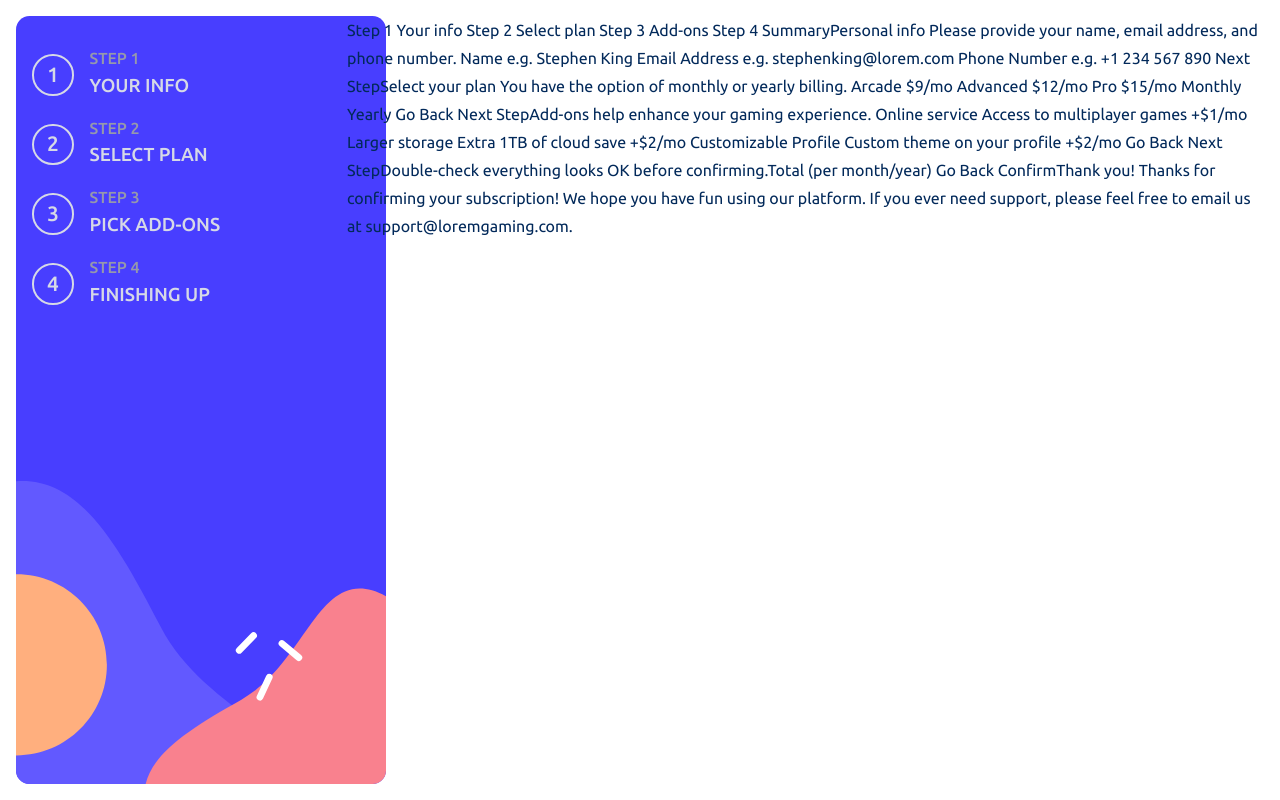
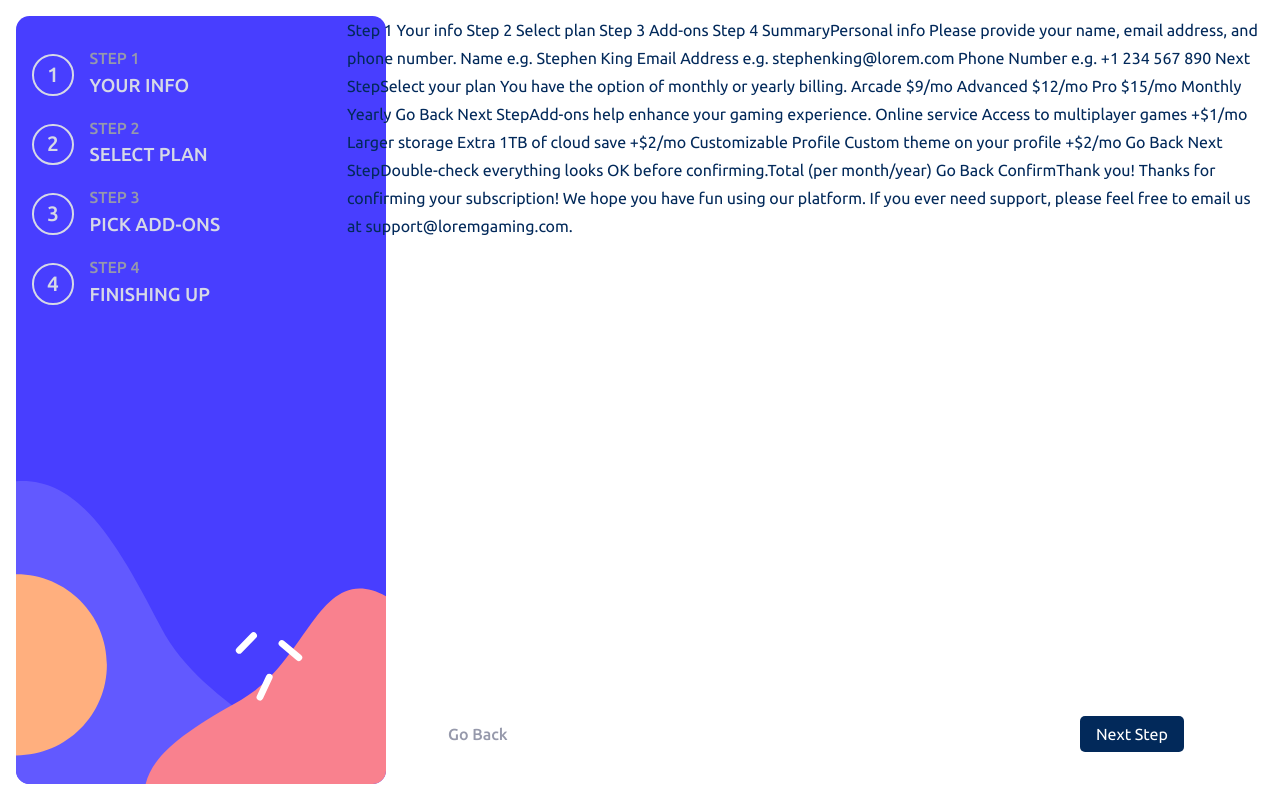
Before and after one commit to Fasunle/multi-step-form-challenge, a React (Vite) app: page / in a window 1280 px wide. Built offline with nearby package versions, Linux system fonts and the light colour scheme.

Commit message:
feat: step navigation buttons

```diff
--- a/src/App.tsx
+++ b/src/App.tsx
@@ -77,6 +77,10 @@ const App = () => {
         using our platform. If you ever need support, please feel free to email
         us at support@loremgaming.com.
         {/* Step 5 end  */}
+        <div className='controls'>
+          <button className='btn btn--prev-page'>Go Back</button>
+          <button className='btn btn--next-page'>Next Step</button>
+        </div>
       </main>
     </div>
   );
--- a/src/styles/components/_button.scss
+++ b/src/styles/components/_button.scss
@@ -1 +1,14 @@
 @use '../abstracts/variables' as *;
+
+.btn {
+  border: none;
+  background-color: #fff;
+  padding: 0.25em 1em;
+  border-radius: 5px;
+  cursor: pointer;
+
+  &:hover {
+    opacity: 0.8;
+    transition: all 300ms ease-in;
+  }
+}
--- a/src/styles/layout/_navigation.scss
+++ b/src/styles/layout/_navigation.scss
@@ -58,3 +58,28 @@
     }
   }
 }
+
+.controls {
+  display: flex;
+  justify-content: space-between;
+  margin: 1em 0;
+
+  .btn--prev-page {
+    color: $text-clr-2;
+    font-weight: 500;
+  }
+  .btn--next-page {
+    background-color: $primary-clr;
+    color: #fff;
+  }
+
+  @include tablet-up {
+    position: absolute;
+    right: 6rem;
+    left: 27rem;
+    bottom: 3rem;
+
+    max-width: 80%;
+    margin: auto;
+  }
+}
```
